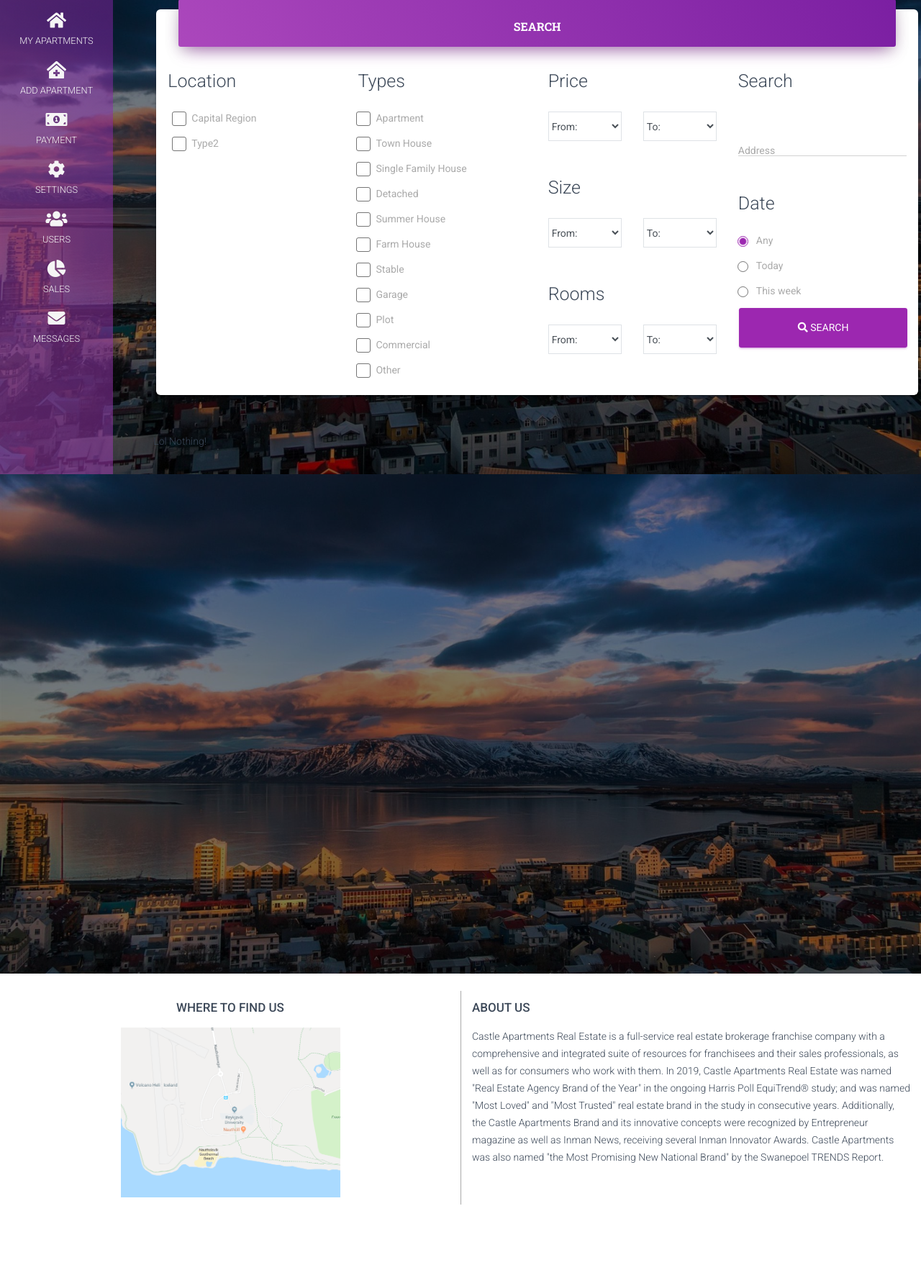
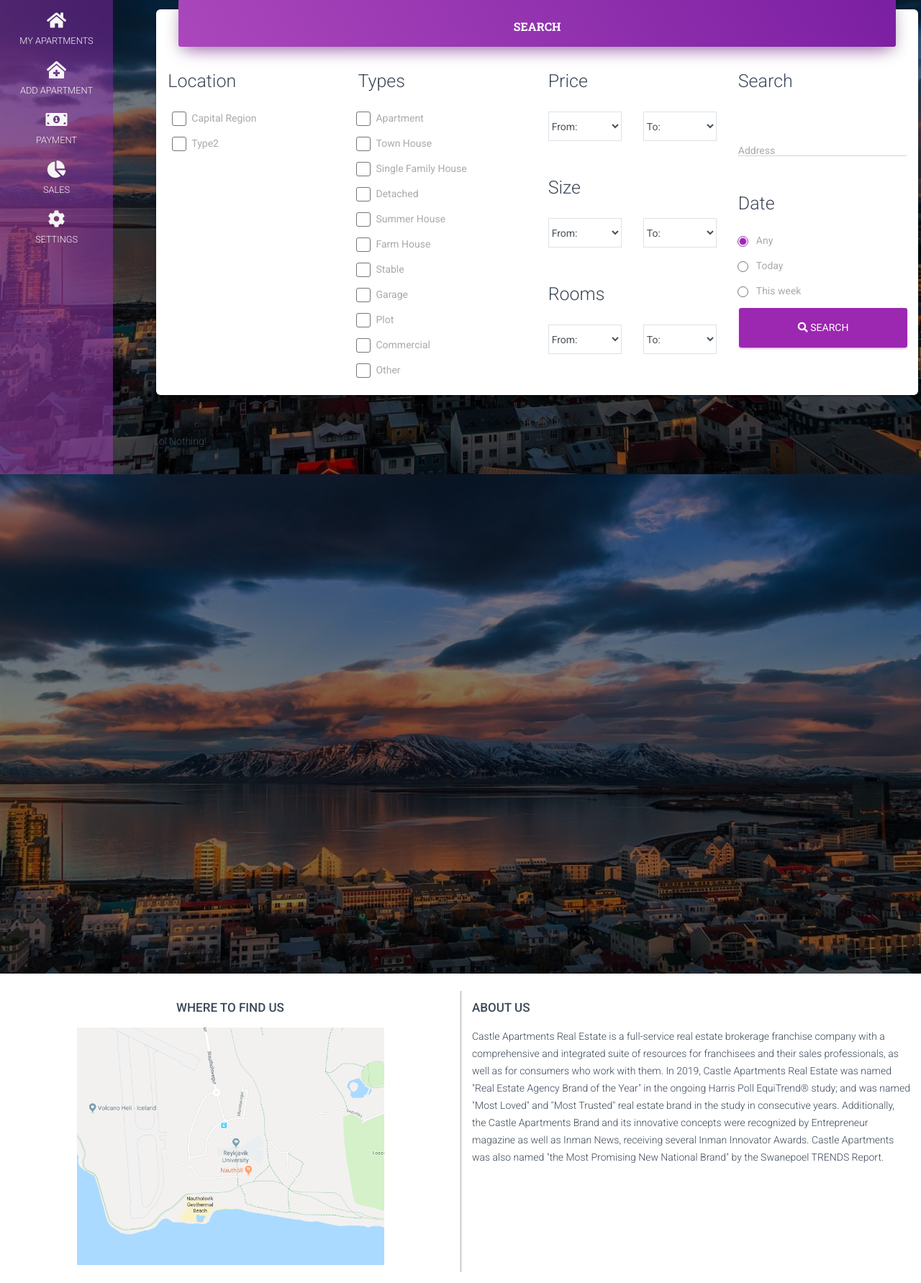
Before and after one commit to castleapartments/Castle_apartments, a Django app: page / in a window 1280 px wide. Shown: the part 141-1924 px from the top of the page at 72% size. Before the commit the page ends 1815 px from the top, so only its background shows below. Run offline with Django 3.2, Linux system fonts and the light colour scheme; the visitor is signed in with stand-in values (Sample User, id 1); data that the repository does not hold is empty; some libraries are stand-ins or nearby versions.

Commit message:
Some cleanup

```diff
--- a/containers/models.py
+++ b/containers/models.py
@@ -16,6 +16,4 @@ class Container(models.Model):
         default='footer')
 
     def __str__(self):
-        name = "<h5 class='text-uppercase font-weight-bold'>"+ str(self.container_name) +"</h5>"
-        text = "<p>" + str(self.container_text) + "</p>"
-        return name + text
+        return str(self.container_name)
--- a/templates/_base.html
+++ b/templates/_base.html
@@ -49,11 +49,14 @@
       <main role="main" class="col-md-12 ml-sm-auto col-lg-12 px-4 main-content">
       {% endif %}
 
-      {% block content %}{% endblock %}
+      {% block content %}
+
+      {% endblock %}
 
       </main>
 
     </div>
+
   </div>
   {% include '_footer.html' %}
 </body>
--- a/templates/_footer.html
+++ b/templates/_footer.html
@@ -13,7 +13,7 @@
 
               <!-- Content -->
               <h5 class="text-uppercase font-weight-bold">Where to find us</h5>
-              <p><img src="/media/where_to_find_us.PNG" style="width:50%; height:50%;"></p>
+              <p><img src="/media/where_to_find_us.PNG" style="width:70%; height:70%;"></p>
 
             </div>
             <!-- Grid column -->
--- a/templates/_sidemenu.html
+++ b/templates/_sidemenu.html
@@ -43,24 +43,6 @@
               <li class="nav-item">
                   <a class="nav-link" href="#">
                     <div class="menu-icon">
-                        <i class="fas fa-cog"></i>
-                    </div>
-                    Settings
-                  </a>
-                </li>
-
-
-              <li class="nav-item">
-                <a class="nav-link" href="{% url 'user_list' %}">
-                  <div class="menu-icon">
-                    <i class="fas fa-users"></i>
-                  </div>
-                  Users
-                </a>
-              </li>
-              <li class="nav-item">
-                  <a class="nav-link" href="#">
-                    <div class="menu-icon">
                         <i class="fas fa-chart-pie"></i>
                     </div>
                     Sales
@@ -69,9 +51,9 @@
                 <li class="nav-item">
                     <a class="nav-link" href="#">
                       <div class="menu-icon">
-                        <i class="fas fa-envelope"></i>
+                          <i class="fas fa-cog"></i>
                       </div>
-                    Messages
+                      Settings
                     </a>
                   </li>
                 {% endif %}
```
Also changed, not shown: templates/footer/footer_index.html (+45 -6 lines). Lines whose indentation alone changed are shown as unchanged.
